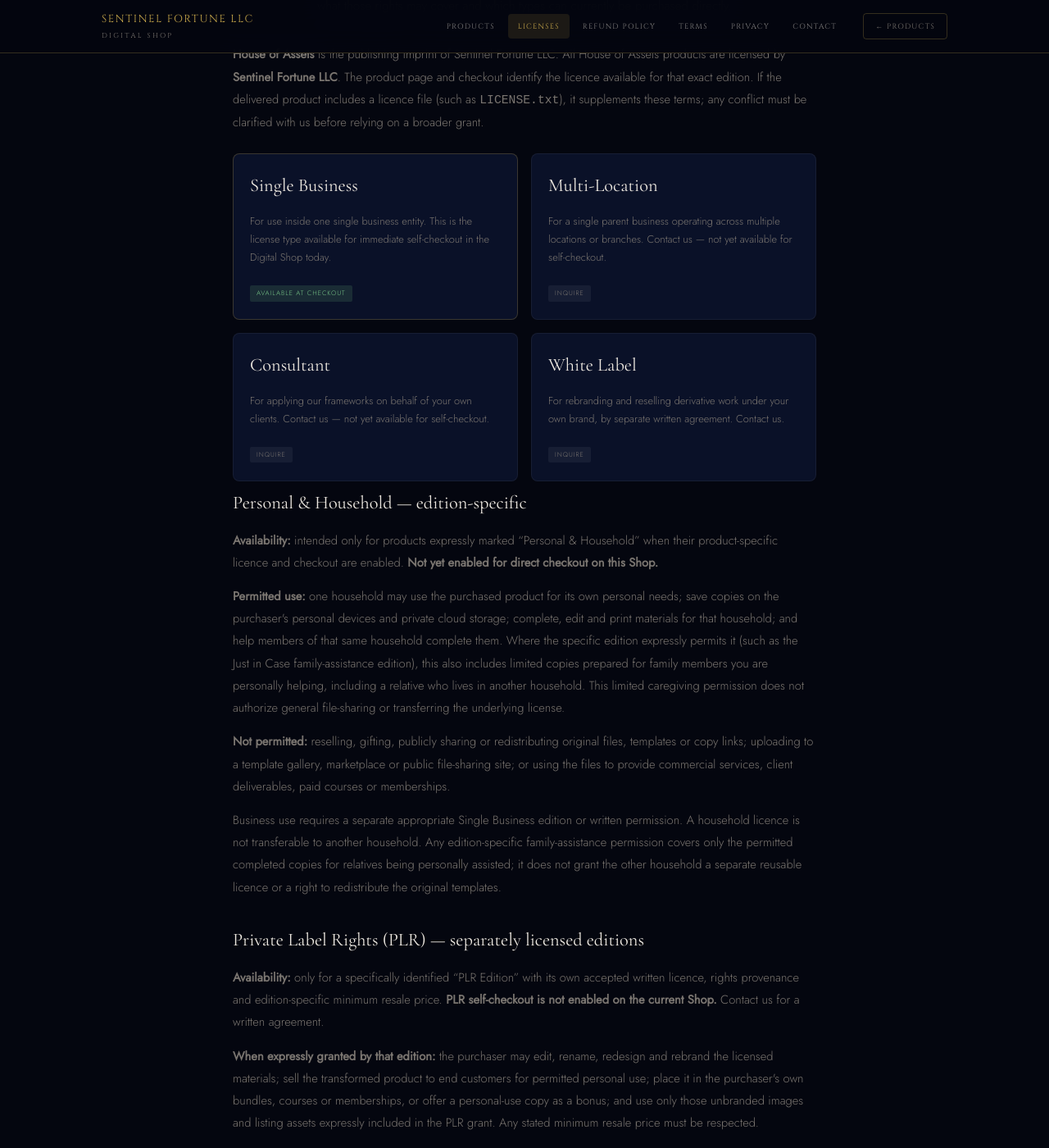
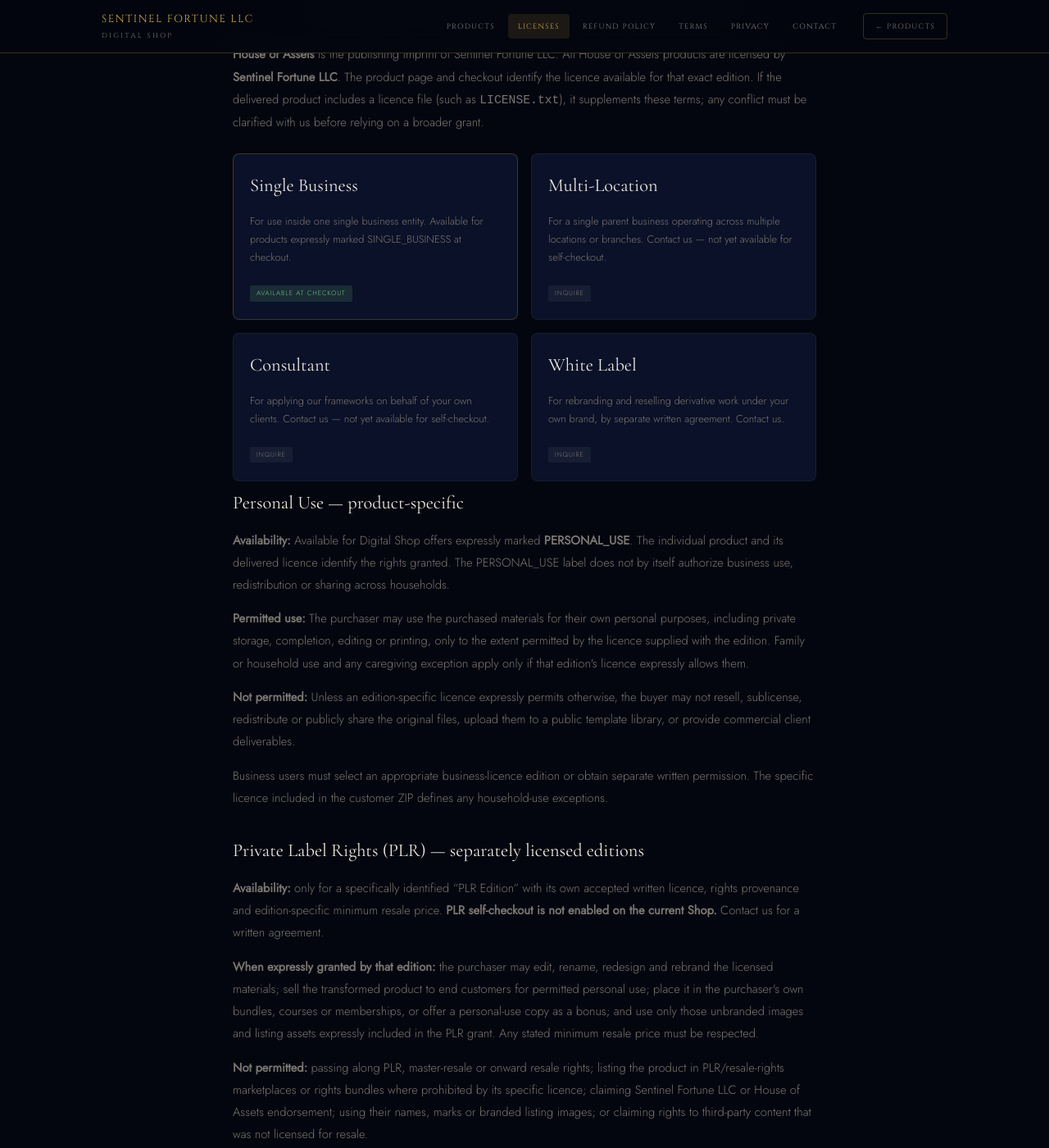
Before and after one commit to Sentinelfortune/sentinelfortune-public-site, a Jekyll site: the page shop/licenses.html, which Jekyll copies as it is, in a window 1280 px wide and 1400 px high, scrolled down 297 px. Shown: the whole window at 82% size. Built offline with Jekyll 4.4.1, drawn with Linux system fonts in a browser that asks for light colours; some of the changed text lies outside the part shown.

Commit message:
Align public licence and sale terms with active Personal Use editions

```diff
--- a/shop/licenses.html
+++ b/shop/licenses.html
@@ -53,7 +53,7 @@
     <div class="license-grid">
       <div class="license-card available">
         <h2>Single Business</h2>
-        <p>For use inside one single business entity. This is the license type available for immediate self-checkout in the Digital Shop today.</p>
+        <p>For use inside one single business entity. Available for products expressly marked SINGLE_BUSINESS at checkout.</p>
         <span class="license-badge open">Available at checkout</span>
       </div>
       <div class="license-card">
@@ -73,11 +73,11 @@
       </div>
     </div>
 
-    <h2>Personal &amp; Household — edition-specific</h2>
-    <p><strong>Availability:</strong> intended only for products expressly marked “Personal &amp; Household” when their product-specific licence and checkout are enabled. <strong>Not yet enabled for direct checkout on this Shop.</strong></p>
-    <p><strong>Permitted use:</strong> one household may use the purchased product for its own personal needs; save copies on the purchaser's personal devices and private cloud storage; complete, edit and print materials for that household; and help members of that same household complete them. Where the specific edition expressly permits it (such as the Just in Case family-assistance edition), this also includes limited copies prepared for family members you are personally helping, including a relative who lives in another household. This limited caregiving permission does not authorize general file-sharing or transferring the underlying license.</p>
-    <p><strong>Not permitted:</strong> reselling, gifting, publicly sharing or redistributing original files, templates or copy links; uploading to a template gallery, marketplace or public file-sharing site; or using the files to provide commercial services, client deliverables, paid courses or memberships.</p>
-    <p>Business use requires a separate appropriate Single Business edition or written permission. A household licence is not transferable to another household. Any edition-specific family-assistance permission covers only the permitted completed copies for relatives being personally assisted; it does not grant the other household a separate reusable licence or a right to redistribute the original templates.</p>
+    <h2>Personal Use — product-specific</h2>
+    <p><strong>Availability:</strong> Available for Digital Shop offers expressly marked <strong>PERSONAL_USE</strong>. The individual product and its delivered licence identify the rights granted. The PERSONAL_USE label does not by itself authorize business use, redistribution or sharing across households.</p>
+    <p><strong>Permitted use:</strong> The purchaser may use the purchased materials for their own personal purposes, including private storage, completion, editing or printing, only to the extent permitted by the licence supplied with the edition. Family or household use and any caregiving exception apply only if that edition's licence expressly allows them.</p>
+    <p><strong>Not permitted:</strong> Unless an edition-specific licence expressly permits otherwise, the buyer may not resell, sublicense, redistribute or publicly share the original files, upload them to a public template library, or provide commercial client deliverables.</p>
+    <p>Business users must select an appropriate business-licence edition or obtain separate written permission. The specific licence included in the customer ZIP defines any household-use exceptions.</p>
 
     <h2>Private Label Rights (PLR) — separately licensed editions</h2>
     <p><strong>Availability:</strong> only for a specifically identified “PLR Edition” with its own accepted written licence, rights provenance and edition-specific minimum resale price. <strong>PLR self-checkout is not enabled on the current Shop.</strong> Contact us for a written agreement.</p>
@@ -120,7 +120,7 @@
       <strong>Not legal advice.</strong> The summaries on this page are provided for clarity, in plain
       language, and are not a substitute for the full license terms in our
       <a href="terms-of-sale.html" style="color:var(--gold3)">Terms of Sale</a>, and are not legal advice.
-      Expanded Personal &amp; Household and PLR wording is proposed policy text pending qualified legal review and specific product grant approval; these types are not yet activated for direct checkout.
+      Personal Use and Single Business editions may be offered through direct checkout when expressly indicated on the product. PLR, Consultant, Multi-Location and White Label require separate edition-specific approval or agreements. These summaries remain subject to qualified legal review.
     </div>
   </div>
 </main>
--- a/shop/terms-of-sale.html
+++ b/shop/terms-of-sale.html
@@ -56,7 +56,7 @@
     </div>
 
     <h2>1. What you are buying and licensing</h2>
-    <p>Each Digital Shop purchase grants only the license expressly shown on the product page and at checkout for that edition. <strong>Single Business</strong> is currently the only license supported by direct checkout. Personal &amp; Household and Private Label Rights (PLR) apply only when an edition-specific grant has been approved and its checkout enabled. Multi-Location, Consultant and White Label rights require a separate written agreement.</p>
+    <p>Each Digital Shop purchase grants only the license expressly shown on the product page and at checkout for that edition. Direct checkout currently supports <strong>Single Business</strong> and <strong>Personal Use</strong> editions when the selected product explicitly lists that licence type. Each edition is limited to its own product-specific licence grant. Private Label Rights (PLR) require a separately approved edition and are not implied by a Personal Use purchase. Multi-Location, Consultant and White Label rights require a separate written agreement.</p>
     <p>Licensing grants the permitted use rights, not ownership of underlying original product materials, proprietary frameworks, trademarks, brand assets or production methods, which remain with Sentinel Fortune LLC or other applicable rights holders. If licensed rights are breached, we may suspend or terminate the affected licence in accordance with its applicable terms and law. Any valid pre-existing personal-use licenses granted to end users under a properly authorized PLR edition will be evaluated under that edition's specific licence and applicable law.</p>
     <p>Where an edition includes its own licence file, the edition-specific scope and these Terms apply together. A broader resale, distribution or PLR grant cannot arise from silence or from a product's name alone. <a href="licenses.html">Read licence details.</a></p>
     <p>House of Assets is the publishing imprint, not a separate contracting party. <strong>Sentinel Fortune LLC is the seller and licensor</strong> of each Shop edition.</p>
```
